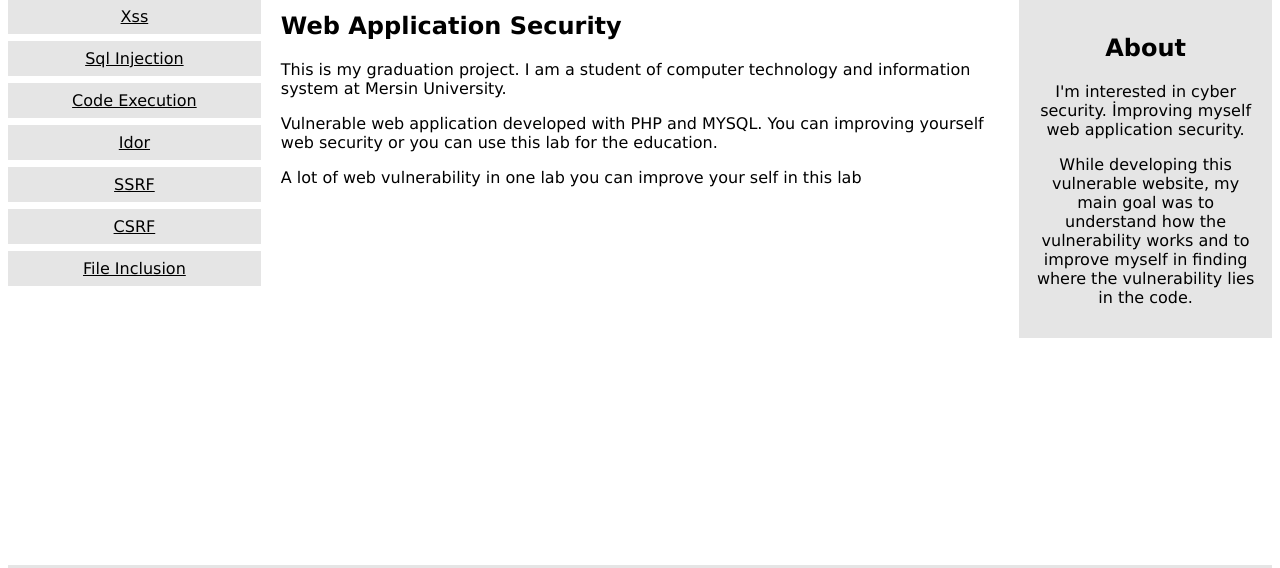
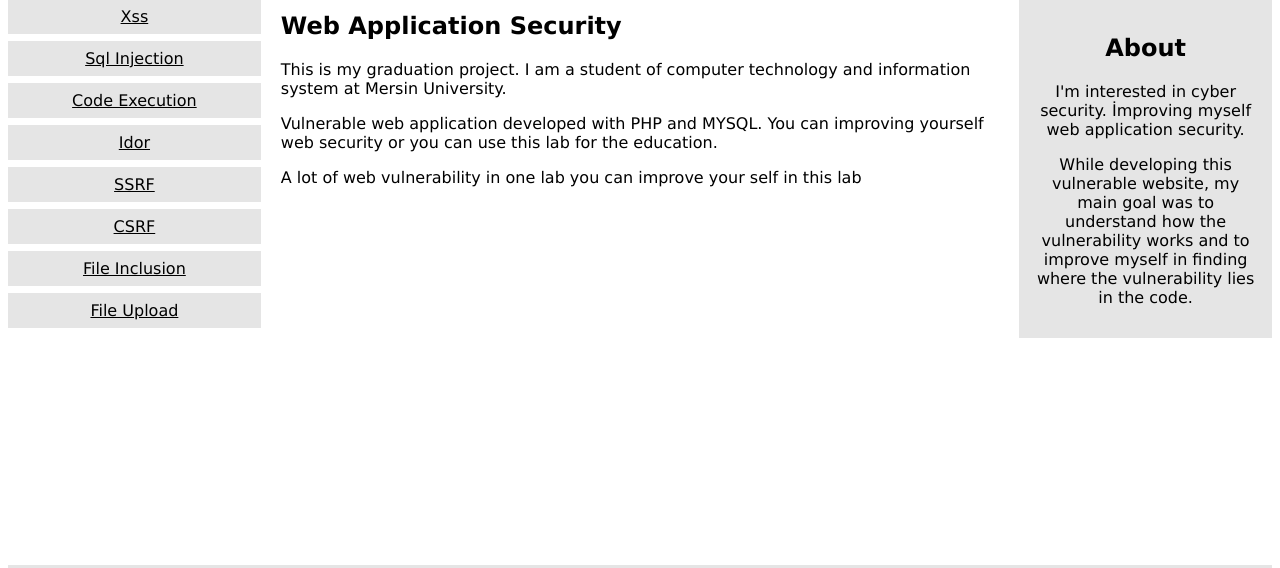
Before and after one commit to ahmetbeyazoglu/HerpestesVulnerableWebApp, a PHP site: page / in a window 1280 px wide. Shown: the part 148-716 px from the top of the page. Run offline with PHP 8.4, Linux system fonts and the light colour scheme; a user stored in the database is signed in.

Commit message:
Update index.php

```diff
--- a/php-docker/src/index.php
+++ b/php-docker/src/index.php
@@ -69,7 +69,7 @@ if(!isset($_SESSION["loggedin"]) || $_SESSION["loggedin"] !== true){
     <a href="/ssrf/index.php">SSRF</a>
     <a href="/csrf/index.php">CSRF</a>
     <a href="/fileinclusion/index.php">File Inclusion</a>
-
+    <a href="/fileupload/index.php">File Upload</a>
   </div>
 
   <div class="main">
```
